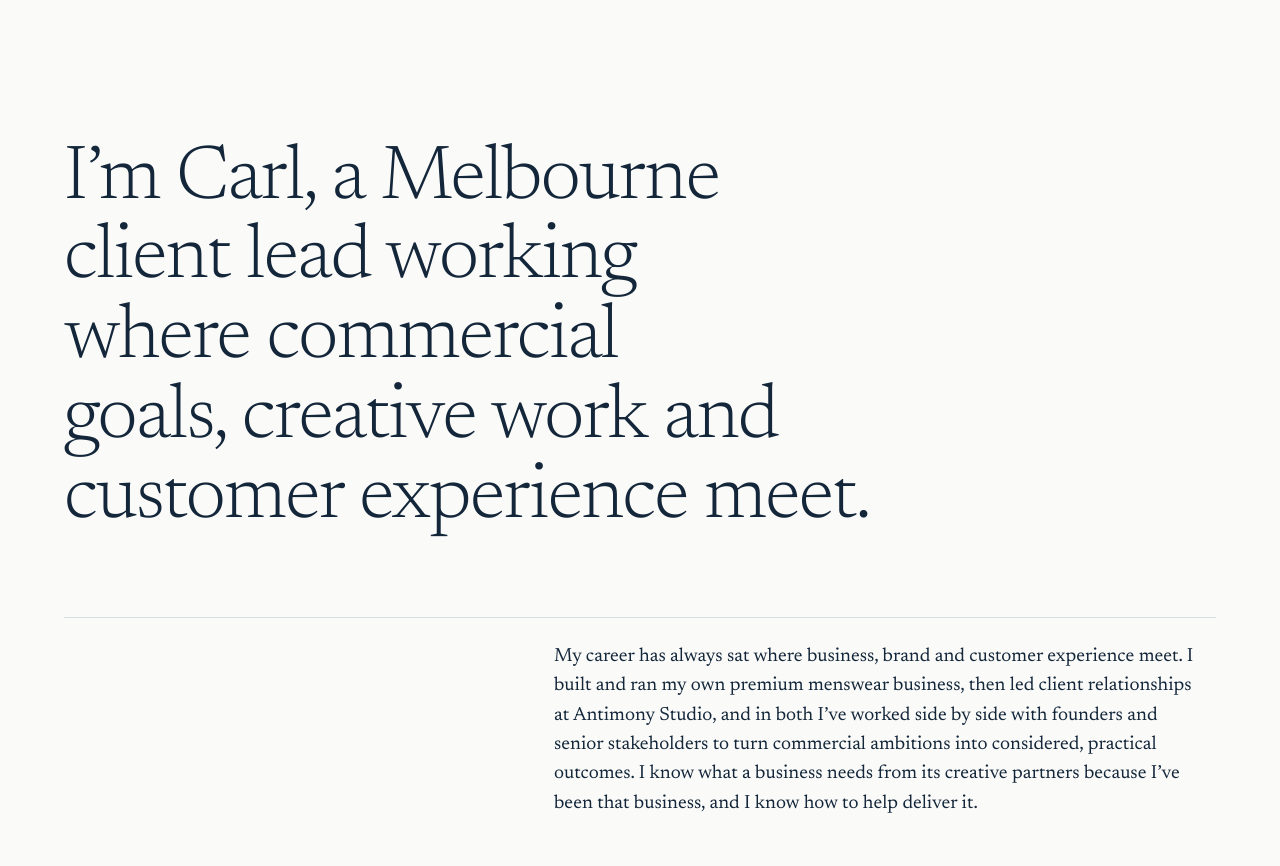
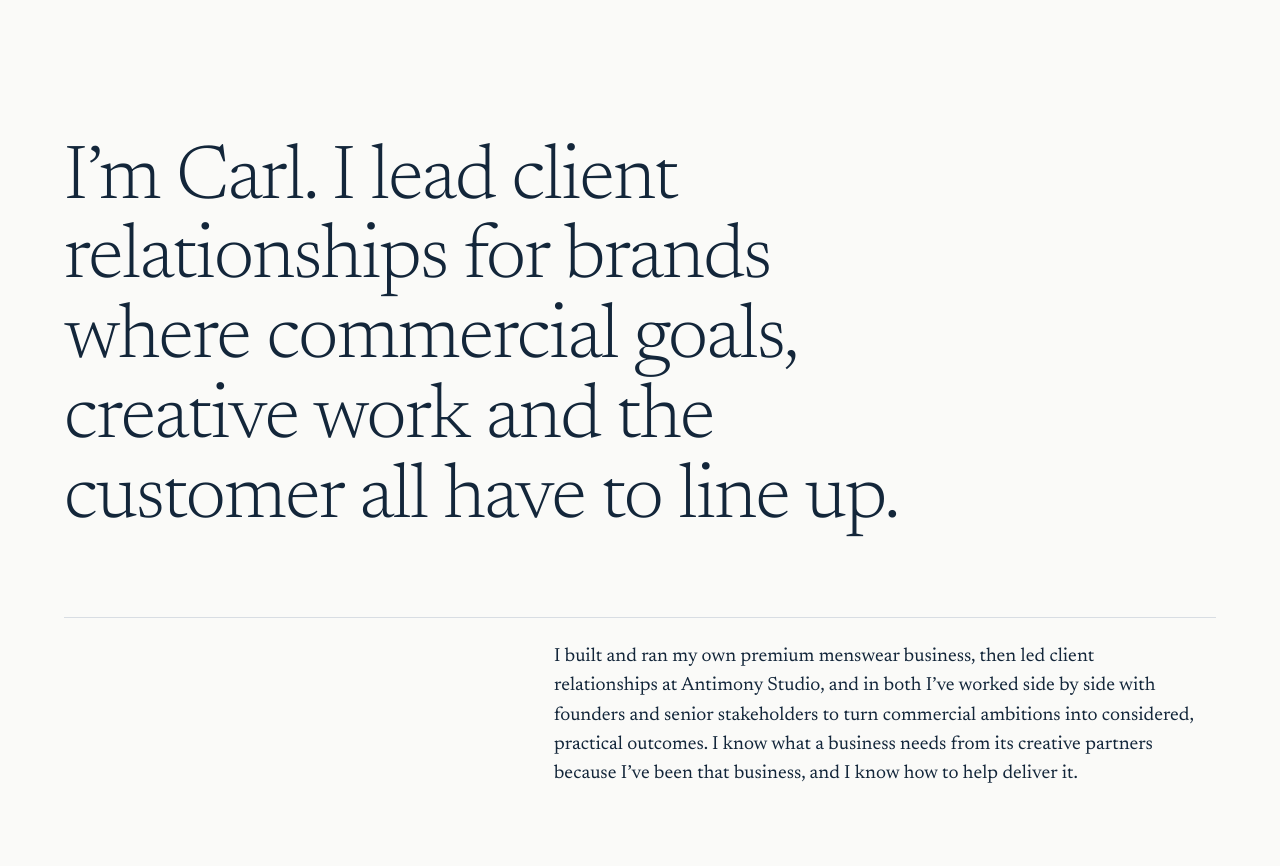
Before and after one commit to cn-bit/portfolio, a plain HTML site: page index.html in a window 1280 px wide. Shown: the part 86-952 px from the top of the page. Drawn offline with Linux system fonts and the light colour scheme.

Commit message:
Home: new heading on what Carl does; paragraph opens with the evidence; previous intro kept as a comment
Co-Authored-By: Claude Opus 5.5 <noreply@anthropic.com>
Claude-Session: https://claude.ai/code/session_01VXDo3XZFgoZUnh3Wfa2kwx

```diff
--- a/index.html
+++ b/index.html
@@ -44,9 +44,15 @@
         <p class="lede">I've spent my career working at the intersection of business, brand and customer experience. From building and running my own premium menswear business to leading client relationships at Antimony Studio, I've worked closely with founders and senior stakeholders to turn commercial ambitions into considered, practical outcomes. I bring an understanding of what businesses need from their creative partners, and the experience to help deliver it.</p>
       </div>
       -->
+      <!-- Previous intro ("I'm Carl, a Melbourne client lead"), November 2026:
       <h1 id="intro-title">I&rsquo;m Carl, a Melbourne client lead working where commercial goals, creative work and customer experience meet.</h1>
       <div class="intro-foot">
         <p class="lede">My career has always sat where business, brand and customer experience meet. I built and ran my own premium menswear business, then led client relationships at Antimony Studio, and in both I&rsquo;ve worked side by side with founders and senior stakeholders to turn commercial ambitions into considered, practical outcomes. I know what a business needs from its creative partners because I&rsquo;ve been that business, and I know how to help deliver it.</p>
+      </div>
+      -->
+      <h1 id="intro-title">I&rsquo;m Carl. I lead client relationships for brands where commercial goals, creative work and the customer all have to line up.</h1>
+      <div class="intro-foot">
+        <p class="lede">I built and ran my own premium menswear business, then led client relationships at Antimony Studio, and in both I&rsquo;ve worked side by side with founders and senior stakeholders to turn commercial ambitions into considered, practical outcomes. I know what a business needs from its creative partners because I&rsquo;ve been that business, and I know how to help deliver it.</p>
       </div>
     </section>
 
```
